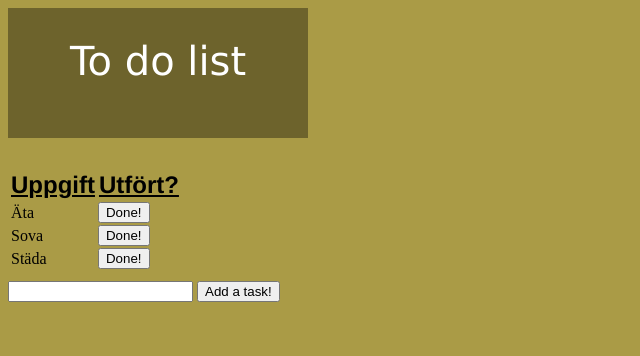
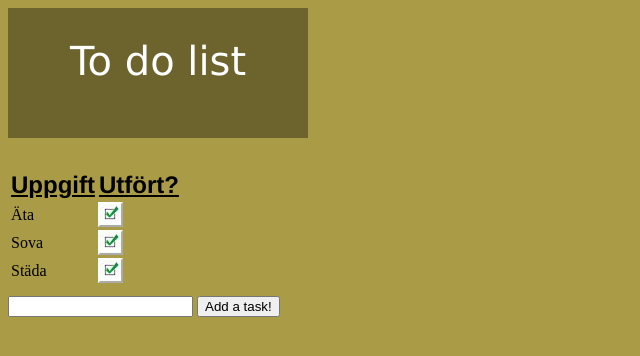
Before and after one commit to carnie11/Get-Things-Done, a plain HTML site: page index.html in a window 1280 px wide. Shown: the whole page, without its empty margins (0-640 px from the left). Drawn offline with Linux system fonts and the light colour scheme.

Commit message:
Added ugly icon to list  buttons

```diff
--- a/script.js
+++ b/script.js
@@ -40,9 +40,24 @@ for (let i=0; i < taskList.length; i++) {       //LOOP FÖR ATT FÅ ARRAYEN IN P
     let row = tabell.insertRow(-1);
     let firstNameCell = row.insertCell(-1);
     firstNameCell.appendChild(document.createTextNode(taskList[i]));
-    firstNameCell.insertAdjacentHTML("afterend",  "<button>Done!</button>");
+    firstNameCell.insertAdjacentHTML("afterend",  "<button id='btn1' class='doneButton'></button>");
 
 }
+
+// //////////////LOCAL STORAGE///////////////
+// if (localStorage.getItem("nyttTask")) {
+//     console.log("Det finns LS");}else {
+//         console.log("Det finns inget LS");
+
+//         let taskList = ["Äta", "Sova", "Städa", ];
+//         localStorage.setItem("nyttTask", JSONstringify(nyttTask));
+//         console.log(localStorage);
+//     }
+
+
+
+
+
 
 
 function onAddATask(e) {                         //FUNKTION FÖR DET SOM SKA HÄNDA NÄR MAN LÄGGER TILL TASKS PÅ LISTAN
@@ -56,7 +71,11 @@ function onAddATask(e) {                         //FUNKTION FÖR DET SOM SKA HÄ
 
     let nyCell = document.createElement("td");  //SKAPAR EN NY DONE!-BUTTON BREDVID DET TILLAGDA INPUTET
     nyRad.appendChild(nyCell);
-    nyCell.innerHTML= "<button>Done!</button>";
+    nyCell.innerHTML= "<button id='id=taskList.length +1' class='doneButton'></button>";
+
+   // let newBtn = nyCell.innerHTML= "<button>Done!</button>";
+    //newBtn.style.border = "1px solid black";
+
 }
 
 
--- a/style.css
+++ b/style.css
@@ -30,3 +30,16 @@ section {
     font-family:'Franklin Gothic Medium', 'Arial Narrow', Arial, sans-serif;
     text-decoration-line: underline;
 }
+
+
+.doneButton{
+    color: white;
+    font-weight: 500;
+    height: 25px;
+    width: 25px;
+    font-family: 'Times New Roman', Times, serif;
+    border-color: white;
+    background-image: url(check-mark-vector-icon.jpg);
+
+
+}
```
Also changed, not shown: check-mark-vector-icon.jpg (added).
